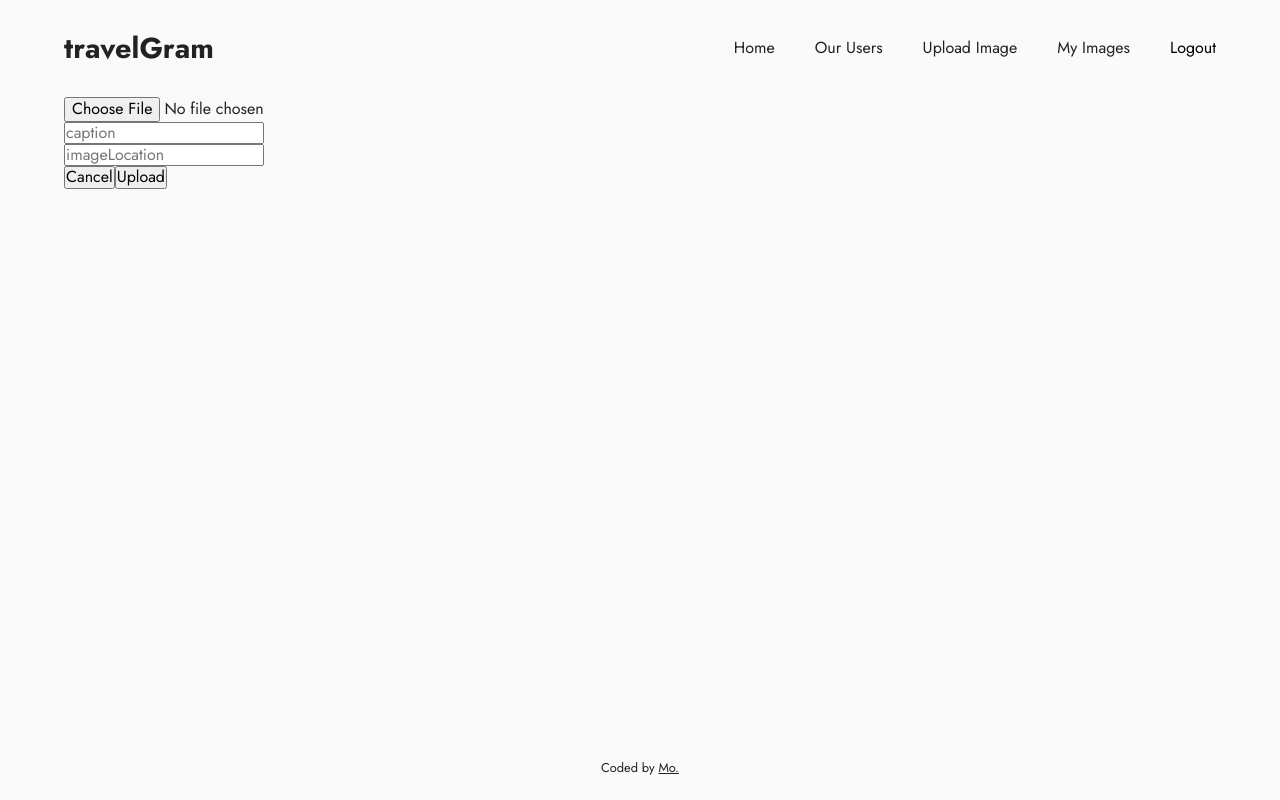
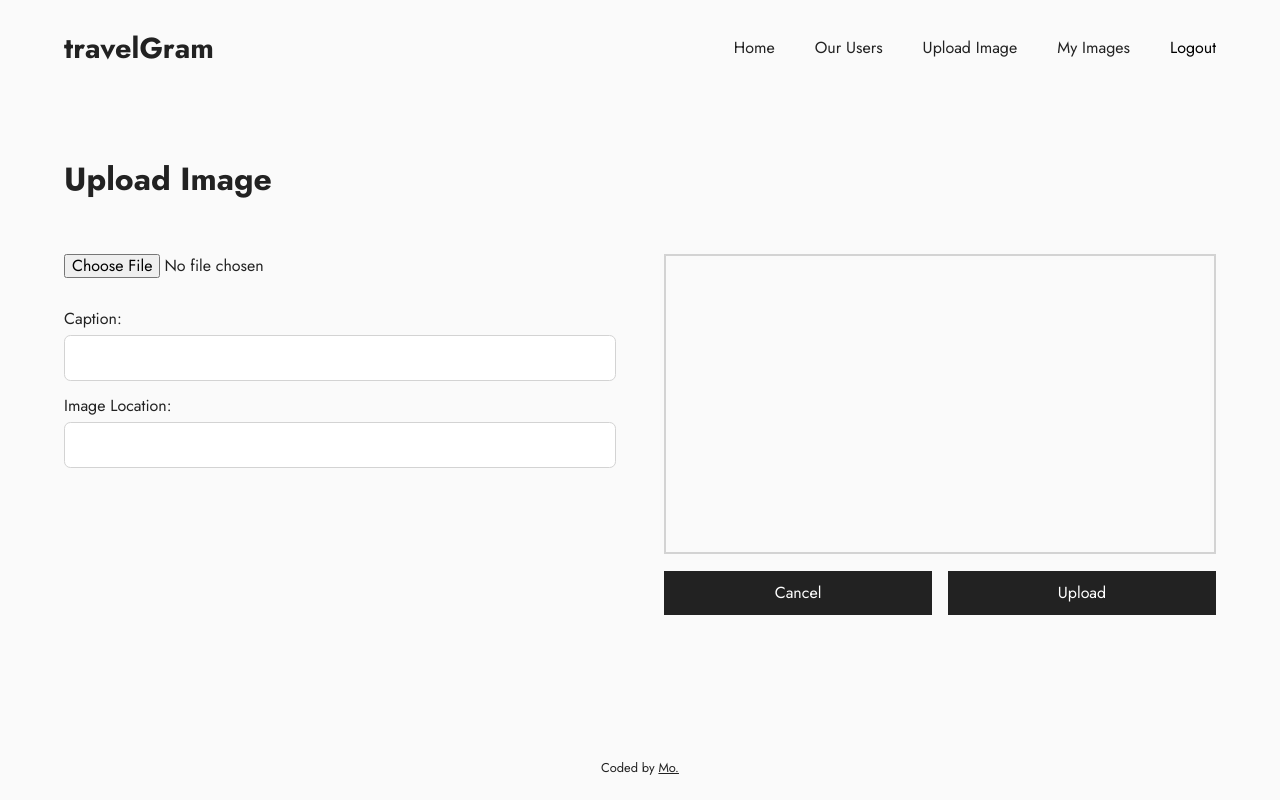
Before and after one commit to mo-rob-1/travelgram-app, a React (Create React App) app in the folder frontend/: page /upload-image in a window 1280 px wide. Built offline with nearby package versions, Linux system fonts and the light colour scheme; sample sign-in values are in the browser's storage.

Commit message:
add styles

```diff
--- a/frontend/src/pages/Home/Home.styled.js
+++ b/frontend/src/pages/Home/Home.styled.js
@@ -58,7 +58,6 @@ export const Section = styled.section`
 
 export const Title = styled.h1`
   margin-top: 0;
-
   @media (min-width: 768px) {
     margin-top: 1rem;
   }
--- a/frontend/src/pages/MyImages/MyImages.jsx
+++ b/frontend/src/pages/MyImages/MyImages.jsx
@@ -59,11 +59,23 @@ function MyImages() {
   }
 
   return (
-    <div>
+    <Section>
       {userImages.length === 0 && (
         <div>
-          <h1>{user?.name} - My Images</h1>
-          <h3>You have not uploaded any images yet.</h3>
+          <UserInfoWrapper>
+            <UserInfoTextWrapper>
+              <Avatar src={user.avatar} alt={user.name} />
+              <Title>{user.username}</Title>
+              <Name>{user.name}</Name>
+            </UserInfoTextWrapper>
+            <NumberOfImagesWrapper>
+              <h3>{userImages.length} images</h3>
+            </NumberOfImagesWrapper>
+          </UserInfoWrapper>
+          <Line></Line>
+          <h3 data-testid="no-images" style={{ marginTop: "1.5rem" }}>
+            You have not uploaded any images yet.
+          </h3>
         </div>
       )}
 
@@ -125,7 +137,7 @@ function MyImages() {
           </List>
         </div>
       )}
-    </div>
+    </Section>
   );
 }
 
--- a/frontend/src/pages/MyImages/MyImages.styled.js
+++ b/frontend/src/pages/MyImages/MyImages.styled.js
@@ -63,8 +63,12 @@ export const Title = styled.h2`
 `;
 
 export const Avatar = styled.img`
-  height: 60px;
+  height: 100px;
+
+  object-fit: contain;
   border-radius: 50%;
+  width: 100px;
+  object-fit: cover;
 `;
 
 export const UserInfoWrapper = styled.div`
--- a/frontend/src/pages/OurUsers/OurUsers.jsx
+++ b/frontend/src/pages/OurUsers/OurUsers.jsx
@@ -1,6 +1,17 @@
 import { useEffect, useState } from "react";
-
-import { Link } from "react-router-dom";
+import moment from "moment";
+import {
+  List,
+  ListItem,
+  ImageWrapper,
+  Avatar,
+  Title,
+  StyledCardLink,
+  UsernameTitle,
+  UserTextWrapper,
+  ViewProfile,
+  Section,
+} from "./OurUsers.styled";
 import axios from "axios";
 
 function OurUsers() {
@@ -19,20 +30,30 @@ function OurUsers() {
   }, []);
 
   return (
-    <div>
-      <h1>Our Users</h1>
-      <ul data-testid="list">
+    <Section>
+      <Title>Our Users</Title>
+      <List data-testid="list">
         {users.map((user) => (
-          <li key={user.name}>
-            <Link to={`/our-users/${user._id}`}>{user.name}</Link>
-            <br></br>
-            <img src={user.avatar} alt={user.name} height="40" />
-            <p>{user.email}</p>
-            <p>Joined at: {user.createdAt}</p>
-          </li>
+          <ListItem key={user.cloudinary_id}>
+            <StyledCardLink to={`/our-users/${user._id}`}>
+              <ImageWrapper>
+                <Avatar src={user.avatar} alt={user.username} />
+              </ImageWrapper>
+
+              <UserTextWrapper>
+                <UsernameTitle>{user.username}</UsernameTitle>
+                <div style={{ marginTop: ".7rem", marginBottom: ".7rem", display: "grid", gap: ".4rem" }}>
+                  <p>{user.name}</p>
+                  <p>{user.email}</p>
+                  <p>Joined: {moment(user.createdAt).format("MMMM YYYY")}</p>
+                </div>
+                <ViewProfile to={`/our-users/${user._id}`}>View Profile</ViewProfile>
+              </UserTextWrapper>
+            </StyledCardLink>
+          </ListItem>
         ))}
-      </ul>
-    </div>
+      </List>
+    </Section>
   );
 }
 
--- a/frontend/src/pages/UploadImage/UploadImage.jsx
+++ b/frontend/src/pages/UploadImage/UploadImage.jsx
@@ -3,6 +3,20 @@ import { useDispatch } from "react-redux";
 import { uploadImage } from "../../features/images/imageSlice";
 import { useNavigate } from "react-router-dom";
 import { toast } from "react-toastify";
+import {
+  Section,
+  Canvas,
+  PreviewImage,
+  Form,
+  InputWrapper,
+  Input,
+  ButtonWrapper,
+  Button,
+  Wrapper,
+  Title,
+  ColOne,
+  ColTwo,
+} from "./UploadImage.styled";
 
 function UploadImage() {
   const [image, setImage] = useState(null);
@@ -63,40 +77,57 @@ function UploadImage() {
   };
 
   return (
-    <div>
-      <form onSubmit={handleSubmit} data-testid="form">
-        <div>
-          <input type="file" onChange={handleChange} data-testid="image-upload-input" />
-        </div>
+    <Section>
+      <Title>Upload Image</Title>
+      <Form onSubmit={handleSubmit} data-testid="form">
+        <ColOne>
           <div>
             <input
+              type="file"
+              onChange={handleChange}
+              data-testid="image-upload-input"
+              style={{ marginBottom: "1rem" }}
+            />
+          </div>
+
+          <Wrapper>
+            <InputWrapper>
+              <label htmlFor="caption">Caption:</label>
+              <br></br>
+              <Input
                 type="text"
-            placeholder="caption"
                 required
                 value={caption}
                 onChange={(e) => setCaption(e.target.value)}
                 data-testid="caption-input"
               />
-        </div>
-        <div>
-          <input
+            </InputWrapper>
+            <InputWrapper>
+              <label htmlFor="image-location">Image Location:</label>
+              <br></br>
+              <Input
                 type="text"
-            placeholder="imageLocation"
                 required
                 value={imageLocation}
                 onChange={(e) => setImageLocation(e.target.value)}
                 data-testid="image-location-input"
               />
-        </div>
-        {selectedFile && <img src={preview} alt="Preview" />}
-        <div>
-          <button onClick={cancel}>Cancel</button>
-          <button type="submit" data-testid="upload-button">
+            </InputWrapper>
+          </Wrapper>
+        </ColOne>
+
+        <ColTwo>
+          {!selectedFile ? <Canvas /> : <PreviewImage src={preview} alt="preview" data-testid="preview" />}
+
+          <ButtonWrapper>
+            <Button onClick={cancel}>Cancel</Button>
+            <Button type="submit" data-testid="upload-button">
               Upload
-          </button>
-        </div>
-      </form>
-    </div>
+            </Button>
+          </ButtonWrapper>
+        </ColTwo>
+      </Form>
+    </Section>
   );
 }
 
--- a/frontend/src/pages/UserProfile/UserProfile.styled.js
+++ b/frontend/src/pages/UserProfile/UserProfile.styled.js
@@ -63,8 +63,11 @@ export const Title = styled.h2`
 `;
 
 export const Avatar = styled.img`
-  height: 60px;
+  height: 100px;
+  object-fit: contain;
   border-radius: 50%;
+  width: 100px;
+  object-fit: cover;
 `;
 
 export const UserInfoWrapper = styled.div`
```
Lines whose indentation alone changed are shown as unchanged.
